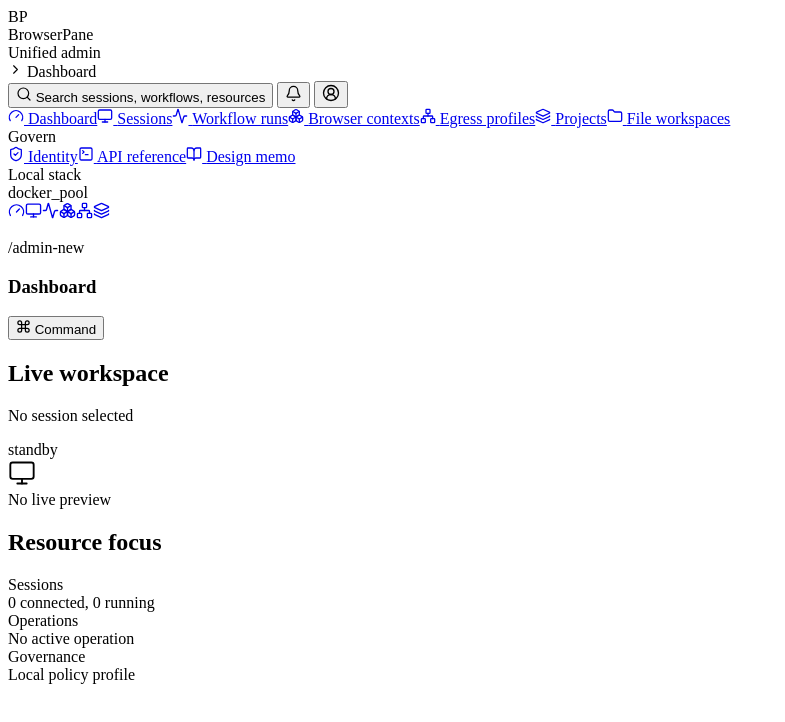
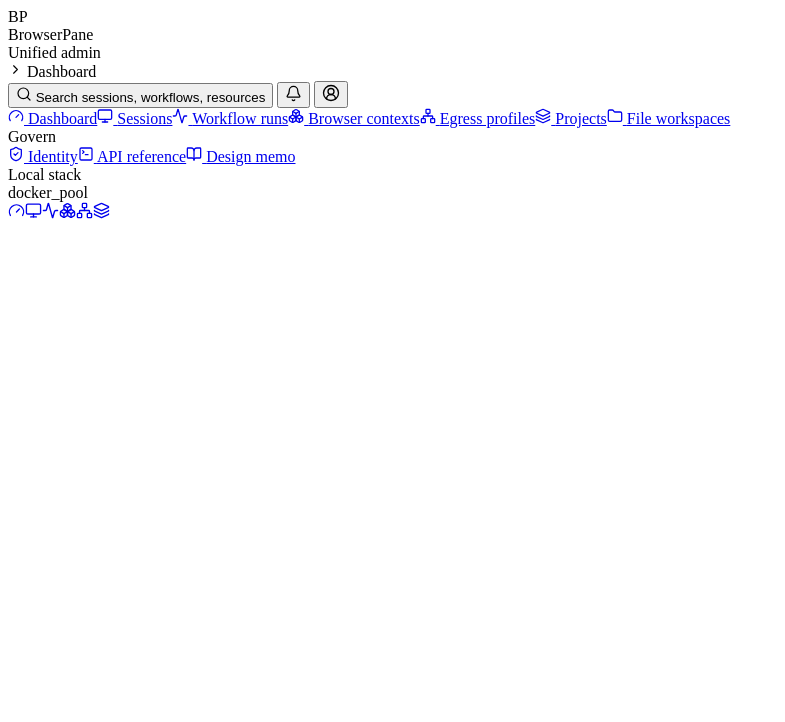
Before and after one commit to ITmedes/browserpane, a SvelteKit app in the folder code/web/bpane-admin-unified/: page / in a window 1280 px wide. Shown: the top 722 px of the page, without its empty margins (0-785 px from the left). Built offline with nearby package versions, Linux system fonts and the light colour scheme.

Commit message:
fix: remove admin dashboard placeholder

```diff
--- a/code/web/bpane-admin-unified/src/routes/+page.svelte
+++ b/code/web/bpane-admin-unified/src/routes/+page.svelte
@@ -6,7 +6,6 @@
     Boxes,
     ChevronRight,
     CircleUserRound,
-    Command,
     Folder,
     Gauge,
     Layers3,
@@ -158,62 +157,7 @@
         {/each}
       </nav>
 
-      <section class="min-w-0 flex-1 overflow-auto bg-admin-bg">
-        <div class="mx-auto grid max-w-6xl gap-4 p-4 sm:p-6">
-          <div class="flex flex-wrap items-end justify-between gap-3">
-            <div>
-              <p class="m-0 font-mono text-xs font-medium text-admin-muted">/admin-new</p>
-              <h1 class="m-0 mt-1 text-2xl font-semibold text-admin-ink sm:text-3xl">Dashboard</h1>
-            </div>
-            <button
-              class="inline-flex h-9 items-center gap-2 rounded-md bg-admin-accent px-3 text-sm font-semibold text-white shadow-sm"
-              type="button"
-            >
-              <Command size={15} strokeWidth={2} />
-              Command
-            </button>
-          </div>
-
-          <div class="grid gap-4 lg:grid-cols-[1.45fr_0.85fr]">
-            <article class="min-h-72 rounded-lg border border-admin-border bg-admin-panel p-5 shadow-sm">
-              <div class="flex items-center justify-between gap-4">
-                <div>
-                  <h2 class="m-0 text-base font-semibold text-admin-ink">Live workspace</h2>
-                  <p class="m-0 mt-1 text-sm text-admin-muted">No session selected</p>
-                </div>
-                <span class="rounded-md border border-admin-border bg-admin-bg px-2.5 py-1 font-mono text-xs text-admin-muted">
-                  standby
-                </span>
-              </div>
-
-              <div class="mt-6 grid min-h-44 place-items-center rounded-lg border border-dashed border-admin-border bg-admin-bg">
-                <div class="text-center">
-                  <Monitor class="mx-auto text-admin-muted" size={28} strokeWidth={1.6} />
-                  <div class="mt-3 text-sm font-medium text-admin-ink">No live preview</div>
-                </div>
-              </div>
-            </article>
-
-            <article class="rounded-lg border border-admin-border bg-admin-panel p-5 shadow-sm">
-              <h2 class="m-0 text-base font-semibold text-admin-ink">Resource focus</h2>
-              <div class="mt-4 space-y-3">
-                <div class="rounded-md border border-admin-border bg-admin-bg p-3">
-                  <div class="text-sm font-medium text-admin-ink">Sessions</div>
-                  <div class="mt-1 text-sm text-admin-muted">0 connected, 0 running</div>
-                </div>
-                <div class="rounded-md border border-admin-border bg-admin-bg p-3">
-                  <div class="text-sm font-medium text-admin-ink">Operations</div>
-                  <div class="mt-1 text-sm text-admin-muted">No active operation</div>
-                </div>
-                <div class="rounded-md border border-admin-border bg-admin-bg p-3">
-                  <div class="text-sm font-medium text-admin-ink">Governance</div>
-                  <div class="mt-1 text-sm text-admin-muted">Local policy profile</div>
-                </div>
-              </div>
-            </article>
-          </div>
-        </div>
-      </section>
+      <section class="min-w-0 flex-1 bg-admin-bg" aria-label="Workspace"></section>
     </div>
   </section>
 </main>
```
